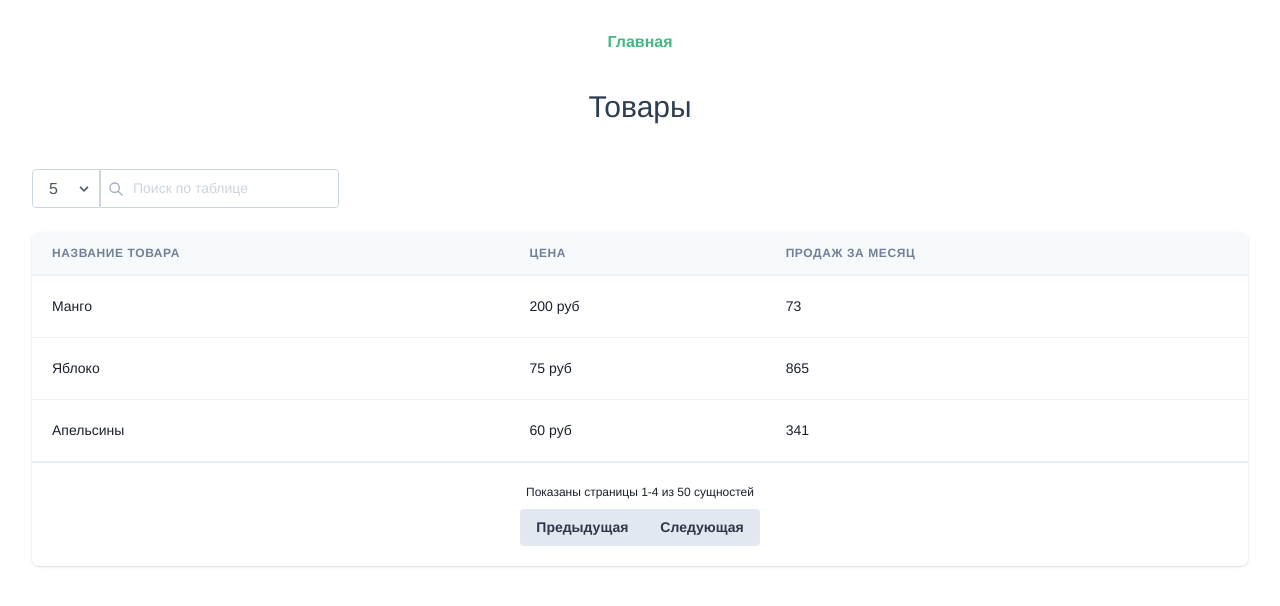
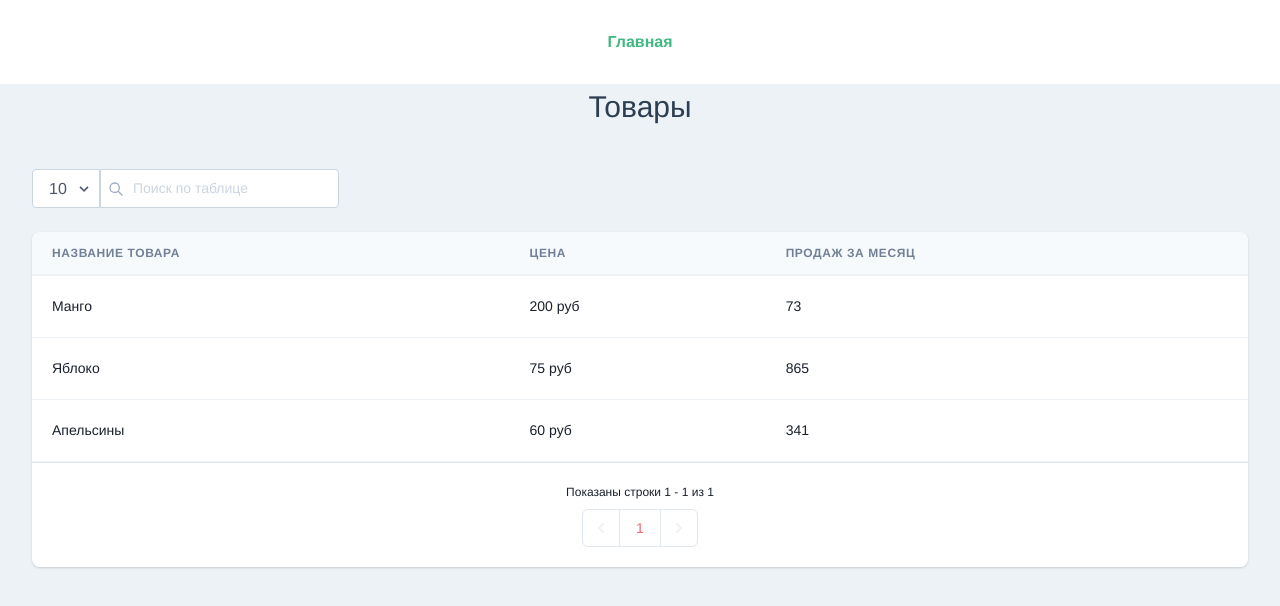
Before and after one commit to SeminVsevolod/adapter-vue-table, a Vue app: page /#/ in a window 1280 px wide. Shown: the top 606 px of the page. Built offline with nearby package versions, Linux system fonts and the light colour scheme; no server answers.

Commit message:
получение строк  из API постранично через пропс url + использовал vue-property-decorator

```diff
--- a/src/components/table/Table.vue
+++ b/src/components/table/Table.vue
@@ -6,6 +6,9 @@
           <div class="relative">
             <select
               class="appearance-none h-full rounded-l border block appearance-none w-full bg-white border-gray-400 text-gray-700 py-2 px-4 pr-8 leading-tight focus:outline-none focus:bg-white focus:border-gray-500"
+              @change="changePerPage($event.target.value)"
+              :value="perPage"
+              title="По сколько строк отображать за раз"
             >
               <option>5</option>
               <option>10</option>
@@ -47,7 +50,7 @@
             <thead>
               <tr>
                 <th
-                  v-for="column in columns"
+                  v-for="column in localColumns"
                   :key="column.key"
                   class="px-5 py-3 border-b-2 border-gray-200 bg-gray-100 text-left text-xs font-semibold text-gray-600 uppercase tracking-wider"
                 >
@@ -59,14 +62,11 @@
               <tr v-for="(row, row_index) in filteredRows" :key="row_index">
                 <!-- Изображение -->
                 <td
-                  v-for="column in columns"
+                  v-for="column in localColumns"
                   :key="`row-${row_index}.col-${column.key}`"
                   class="px-5 py-5 border-b border-gray-200 bg-white text-sm"
                 >
-                  <div
-                    v-if="column.type === TableTypes.Image"
-                    class="flex items-center"
-                  >
+                  <div v-if="column.type === TableTypes.Image" class="flex items-center">
                     <div class="flex-shrink-0 w-10 h-10">
                       <img
                         class="w-full h-full rounded-full"
@@ -78,14 +78,21 @@
 
                   <!-- Строка или Число -->
                   <p
-                    v-if="
-                      column.type === TableTypes.String ||
-                        column.type === TableTypes.Number
-                    "
+                    v-if="column.type === TableTypes.String || column.type === TableTypes.Number"
                     class="text-gray-900 whitespace-no-wrap text-left"
                   >
                     {{ row[column.key] }}
                   </p>
+                </td>
+              </tr>
+
+              <!-- Если под параметры поиска ничего не подошло -->
+              <tr v-if="filteredRows.length === 0 && searchField.length">
+                <td
+                  :colspan="localColumns.length"
+                  class="px-5 py-5 border-b border-gray-200 bg-white text-sm"
+                >
+                  Строк по вашему запросу не найдено. Попробуйте изменить параметры поиска
                 </td>
               </tr>
             </tbody>
@@ -95,18 +102,61 @@
             class="px-5 py-5 bg-white border-t flex flex-col xs:flex-row items-center xs:justify-between"
           >
             <span class="text-xs xs:text-sm text-gray-900">
-              Показаны страницы 1-4 из 50 сущностей
+              Показаны строки {{ startRowNumber }} - {{ endRowNumber }} из
+              {{ total }}
             </span>
             <div class="inline-flex mt-2 xs:mt-0">
               <button
-                class="text-sm bg-gray-300 hover:bg-gray-400 text-gray-800 font-semibold py-2 px-4 rounded-l"
+                type="button"
+                class="relative inline-flex items-center px-2 py-2 rounded-l-md border border-gray-300 bg-white text-sm leading-5 font-medium focus:z-10 focus:outline-none focus:border-blue-300 focus:shadow-outline-blue active:bg-gray-100 active:text-gray-500 transition ease-in-out duration-150"
+                aria-label="Previous"
+                :class="[
+                  page === 1
+                    ? 'text-gray-200 hover:text-gray-200 cursor-not-allowed'
+                    : 'text-gray-500 hover:text-gray-400'
+                ]"
+                :disabled="page == '1'"
+                @click="changePage(--page)"
               >
-                Предыдущая
+                <svg class="h-5 w-5" viewBox="0 0 20 20" fill="currentColor">
+                  <path
+                    fill-rule="evenodd"
+                    d="M12.707 5.293a1 1 0 010 1.414L9.414 10l3.293 3.293a1 1 0 01-1.414 1.414l-4-4a1 1 0 010-1.414l4-4a1 1 0 011.414 0z"
+                    clip-rule="evenodd"
+                  />
+                </svg>
               </button>
+
               <button
-                class="text-sm bg-gray-300 hover:bg-gray-400 text-gray-800 font-semibold py-2 px-4 rounded-r"
+                v-for="p in lastPage"
+                :key="p"
+                class="-ml-px relative inline-flex items-center px-4 py-2 border border-gray-300 bg-white text-sm leading-5 font-medium text-gray-700 hover:text-gray-500 focus:z-10 focus:outline-none focus:border-blue-300 focus:shadow-outline-blue active:bg-gray-100 active:text-gray-700 transition ease-in-out duration-150"
+                :class="[p === page ? 'text-red-500' : 'text-gray-500']"
+                type="button"
+                @click="changePage(p)"
               >
-                Следующая
+                {{ p }}
+              </button>
+
+              <button
+                type="button"
+                class="-ml-px relative inline-flex items-center px-2 py-2 rounded-r-md border border-gray-300 bg-white text-sm leading-5 font-medium focus:z-10 focus:outline-none focus:border-blue-300 focus:shadow-outline-blue active:bg-gray-100 active:text-gray-500 transition ease-in-out duration-150"
+                aria-label="Next"
+                :class="[
+                  page === lastPage
+                    ? 'text-gray-200 hover:text-gray-200 cursor-not-allowed'
+                    : 'text-gray-500 hover:text-gray-400'
+                ]"
+                :disabled="page === lastPage"
+                @click="changePage(++page)"
+              >
+                <svg class="h-5 w-5" viewBox="0 0 20 20" fill="currentColor">
+                  <path
+                    fill-rule="evenodd"
+                    d="M7.293 14.707a1 1 0 010-1.414L10.586 10 7.293 6.707a1 1 0 011.414-1.414l4 4a1 1 0 010 1.414l-4 4a1 1 0 01-1.414 0z"
+                    clip-rule="evenodd"
+                  />
+                </svg>
               </button>
             </div>
           </div>
@@ -117,48 +167,108 @@
 </template>
 
 <script lang="ts">
-import Vue from "vue";
-import TableTypes from "@/components/table/TableTypes";
+import { Component, Prop, Vue } from 'vue-property-decorator';
+import TableTypes from '@/components/table/TableTypes';
+import axios from 'axios';
 
-export default Vue.extend({
-  name: "Table",
-
-  props: {
+@Component
+export default class Table extends Vue {
   /**
-     * Строки таблицы, данные
+   * Строки таблицы, данные (входной параметр)
    */
-    rows: {
-      type: Array,
-      required: true
-    },
+  @Prop({ type: Array, default: [] })
+  readonly rows!: Array<object>;
 
   /**
-     * Столбцы таблицы с описанием типов
+   * Столбцы таблицы с описанием типов (входной параметр)
    */
-    columns: {
-      type: Array,
-      required: true
+  @Prop({ type: Array, default: [] })
+  readonly columns!: Array<object>;
+
+  /**
+   * URL для получения данных
+   */
+  @Prop({
+    type: String,
+    default: ''
+  })
+  readonly url!: string;
+
+  get TableTypes() {
+    return TableTypes;
   }
-  },
 
-  data: () => {
-    return {
-      TableTypes,
+  /**
+   * Строки таблицы, данные (состояние комонента)
+   */
+  private localRows: Array<object> = [];
+
+  /**
+   * Столбцы таблицы с описанием типов (состояние комонента)
+   */
+  private localColumns: Array<object> = [];
 
   /**
    * Поле поиска по таблице
    */
-      searchField: ""
-    };
-  },
+  private searchField = '';
 
-  computed: {
+  /**
+   * Текущая страница
+   */
+  private page = 1;
+
+  /**
+   * По сколько страниц запрашивать с бэкэнда
+   */
+
+  private perPage = 10;
+
+  /**
+   * Последняя страница
+   */
+  private lastPage = 1;
+
+  /**
+   * Всего строк
+   */
+  private total = 1;
+
+  /**
+   * Если есть url, то получать row и column из него
+   */
+  mounted() {
+    if (this.rows) {
+      this.localRows = this.rows.slice();
+    }
+    if (this.columns) {
+      this.localColumns = this.columns.slice();
+    }
+    if (this.url) {
+      this.getRowsAndColumnsFromURL(this.url);
+    }
+  }
+
+  /**
+   * Номер первой показываемой строки
+   */
+  get startRowNumber() {
+    return this.perPage * (this.page - 1) + 1;
+  }
+
+  /**
+   * Номер последней показываемой строки
+   */
+  get endRowNumber() {
+    return Math.min(this.perPage * this.page, this.total);
+  }
+
   /**
    * Отфильтрованные строки таблицы
    */
-    filteredRows() {
+  get filteredRows() {
     if (!(this.searchField as string).trim().length) {
-        return this.rows;
+      return this.localRows;
     }
 
     return this.rows.filter((row: any) =>
@@ -167,8 +277,48 @@ export default Vue.extend({
       )
     );
   }
+
+  /**
+   * Получить rows и columns из url
+   * @param url
+   */
+  public getRowsAndColumnsFromURL(url: string): void {
+    axios
+      .get(url, {
+        params: {
+          page: this.page,
+          perPage: this.perPage
         }
+      })
+      .then(response => {
+        this.lastPage = response.data.lastPage;
+        this.perPage = response.data.perPage;
+        this.page = response.data.page;
+        this.total = response.data.total;
+        this.localRows = response.data.rows;
+        this.localColumns = response.data.columns;
       });
+  }
+
+  /**
+   * Сменить страницу
+   * @param page - страница
+   */
+  public changePage(page: number): void {
+    this.page = page;
+    this.getRowsAndColumnsFromURL(this.url);
+  }
+
+  /**
+   * Изменить кол-во запрашиваемых страниц
+   * @param perPage - кол-во запрашиваемых страниц
+   */
+  public changePerPage(perPage: number): void {
+    this.perPage = perPage;
+    this.page = 1;
+    this.getRowsAndColumnsFromURL(this.url);
+  }
+}
 </script>
 
 <style scoped lang="scss"></style>
--- a/src/views/Home.vue
+++ b/src/views/Home.vue
@@ -1,17 +1,17 @@
 <template>
-  <div class="home">
+  <div class="home bg-gray-200 min-h-screen">
     <h2 class="text-3xl">Товары</h2>
-    <Table :rows="rows" :columns="columns" />
+    <Table :rows="rows" :columns="columns" :url="url" />
   </div>
 </template>
 
 <script>
 // @ is an alias to /src
-import Table from "@/components/table/Table.vue";
-import TableTypes from "@/components/table/TableTypes";
+import Table from '@/components/table/Table.vue';
+import TableTypes from '@/components/table/TableTypes';
 
 export default {
-  name: "Home",
+  name: 'Home',
 
   components: {
     Table
@@ -19,39 +19,41 @@ export default {
 
   data() {
     return {
+      url: 'http://localhost:3000/products',
+
       rows: [
         {
-          name: "Манго",
-          price: "200 руб",
-          totalCell: "73"
+          name: 'Манго',
+          price: '200 руб',
+          totalCell: '73'
         },
         {
-          name: "Яблоко",
-          price: "75 руб",
-          totalCell: "865"
+          name: 'Яблоко',
+          price: '75 руб',
+          totalCell: '865'
         },
         {
-          name: "Апельсины",
-          price: "60 руб",
-          totalCell: "341"
+          name: 'Апельсины',
+          price: '60 руб',
+          totalCell: '341'
         }
       ],
 
       columns: [
         {
           type: TableTypes.String,
-          key: "name",
-          label: "Название товара"
+          key: 'name',
+          label: 'Название товара'
         },
         {
           type: TableTypes.Number,
-          key: "price",
-          label: "Цена"
+          key: 'price',
+          label: 'Цена'
         },
         {
           type: TableTypes.Number,
-          key: "totalCell",
-          label: "Продаж за месяц"
+          key: 'totalCell',
+          label: 'Продаж за месяц'
         }
       ]
     };
```
Lines whose indentation alone changed are shown as unchanged.
